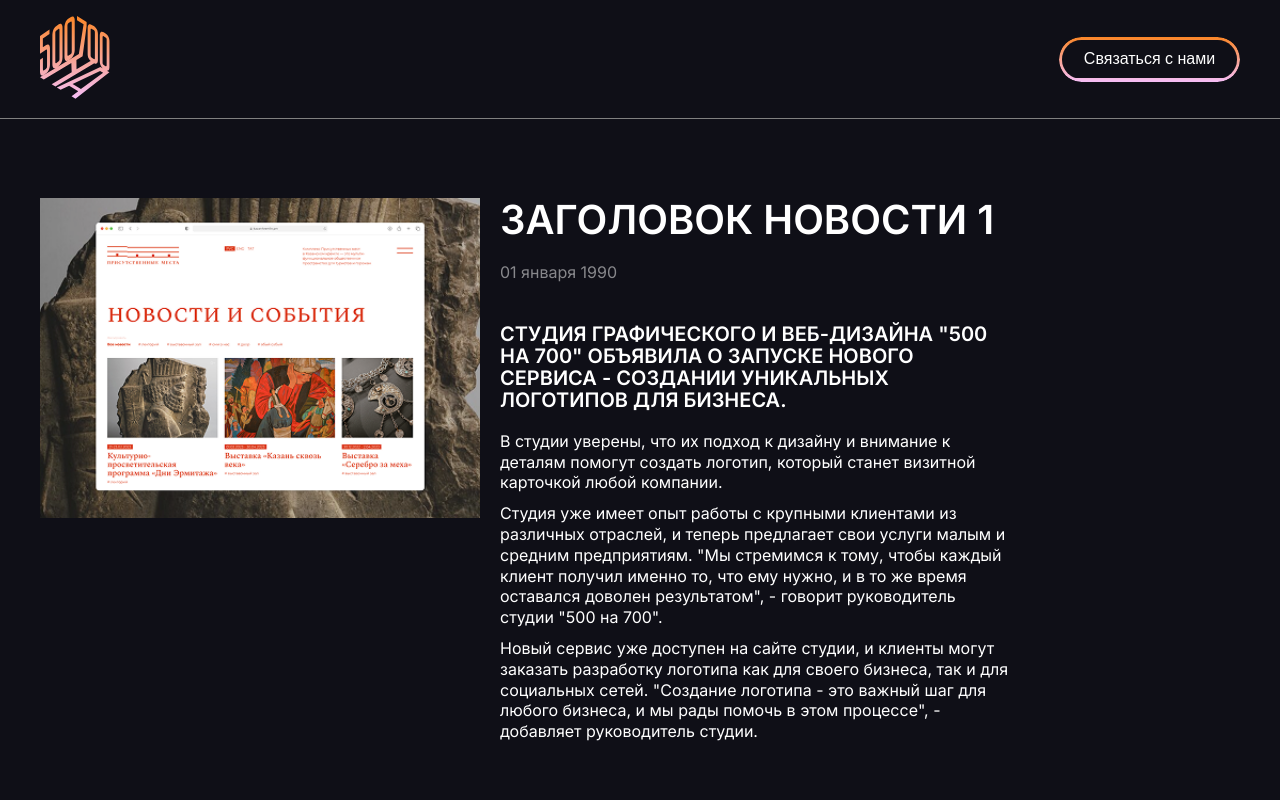
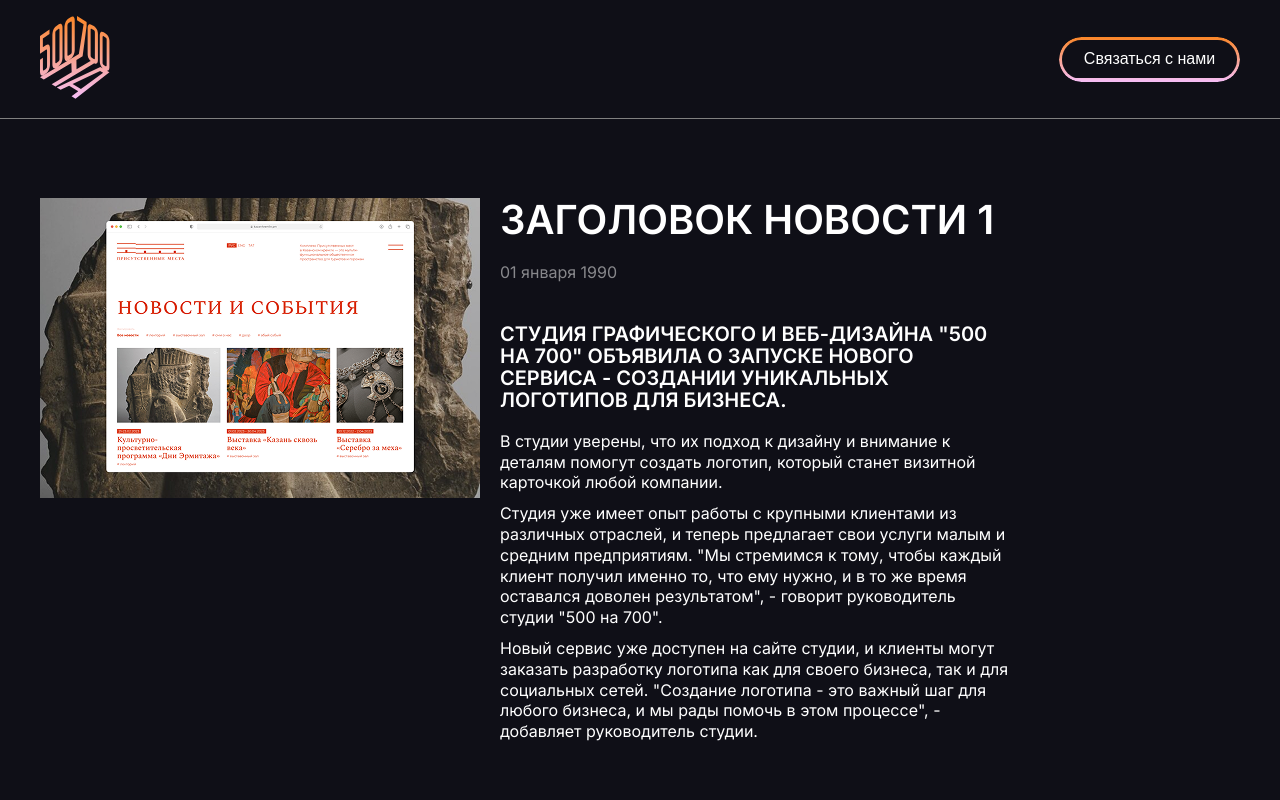
Before and after one commit to Ronlnn/500na700, a React (Vite) app: page /news/1 in a window 1280 px wide. Shown: the top 800 px of the page. Built offline with nearby package versions, Linux system fonts and the light colour scheme.

Commit message:
refactor: images

```diff
--- a/src/components/NewsCard/NewsCard.module.scss
+++ b/src/components/NewsCard/NewsCard.module.scss
@@ -5,14 +5,13 @@
   cursor: pointer;
   margin-bottom: 40px;
 }
+.imgContainer {
+  max-width: 440px;
+}
 
 .cardImage {
-  max-width: 440px;
-  min-width: 320px;
   width: 100%;
-  max-height: 300px;
-  min-height: 218px;
-  height: auto;
+  height: 100%;
   object-fit: cover;
   display: block;
   margin-bottom: 20px;
@@ -27,7 +26,6 @@
   -webkit-box-orient: vertical;
   overflow: hidden;
   text-overflow: ellipsis;
-
 }
 .cardDate {
   color: white;
--- a/src/components/NewsCard/NewsCard.tsx
+++ b/src/components/NewsCard/NewsCard.tsx
@@ -2,7 +2,7 @@ import type React from 'react';
 import styles from './NewsCard.module.scss';
 import type { NewsCardProps } from './NewsCard.types';
 import { Heading, Text } from '../../ui';
-import { useMediaQuery } from "../../hooks";
+import { useMediaQuery } from '../../hooks';
 import { Link } from 'react-router-dom';
 
 const NewsCard: React.FC<NewsCardProps> = ({ item }) => {
@@ -10,12 +10,14 @@ const NewsCard: React.FC<NewsCardProps> = ({ item }) => {
   return (
     <article className={styles.card}>
       <Link to={`news/${item.id}`} className={styles.cardLink}>
+        <div className={styles.imgContainer}>
           <img
             src={item.image}
             alt={item.title}
             className={styles.cardImage}
             loading="lazy"
           />
+        </div>
         <div className={styles.cardContent}>
           <Heading tag={isMobile ? 'h3' : 'h2'} className={styles.cardTitle}>
             {item.title}
--- a/src/pages/NewsDetailedPage/NewsDetailedPage.module.scss
+++ b/src/pages/NewsDetailedPage/NewsDetailedPage.module.scss
@@ -16,16 +16,12 @@
 }
 
 .newsImg {
-  width: 440px;
-  height: 320px;
+  max-width: 440px;
+  width: 100%;
+  height: 100%;
   object-fit: cover;
   object-position: center;
   display: block;
-
-  @media (max-width: 480px) {
-    width: 320px;
-    height: 232px;
-  }
 }
 .newsDetailedContainer {
   max-width: 510px;
```
Lines whose indentation alone changed are shown as unchanged.
